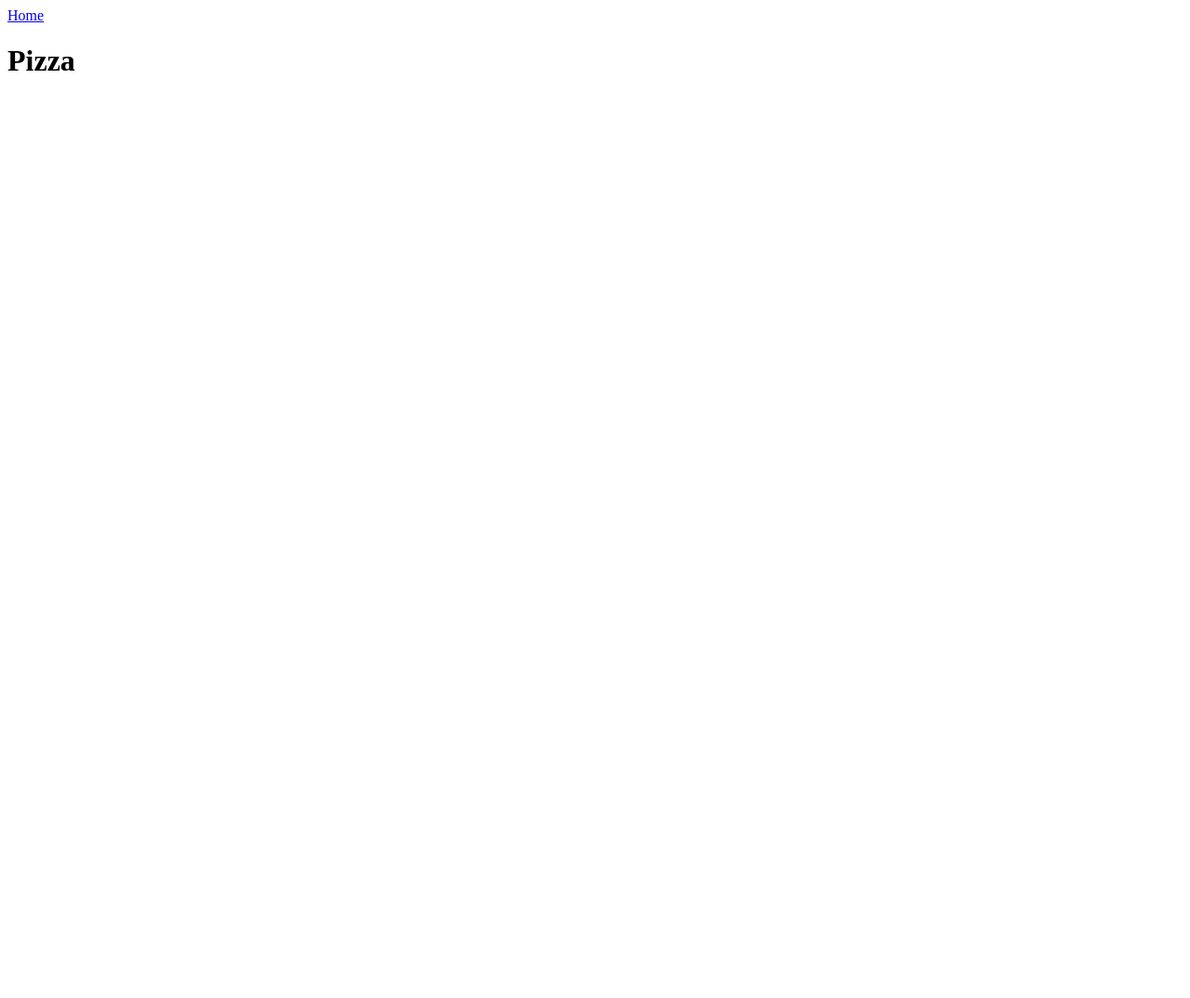
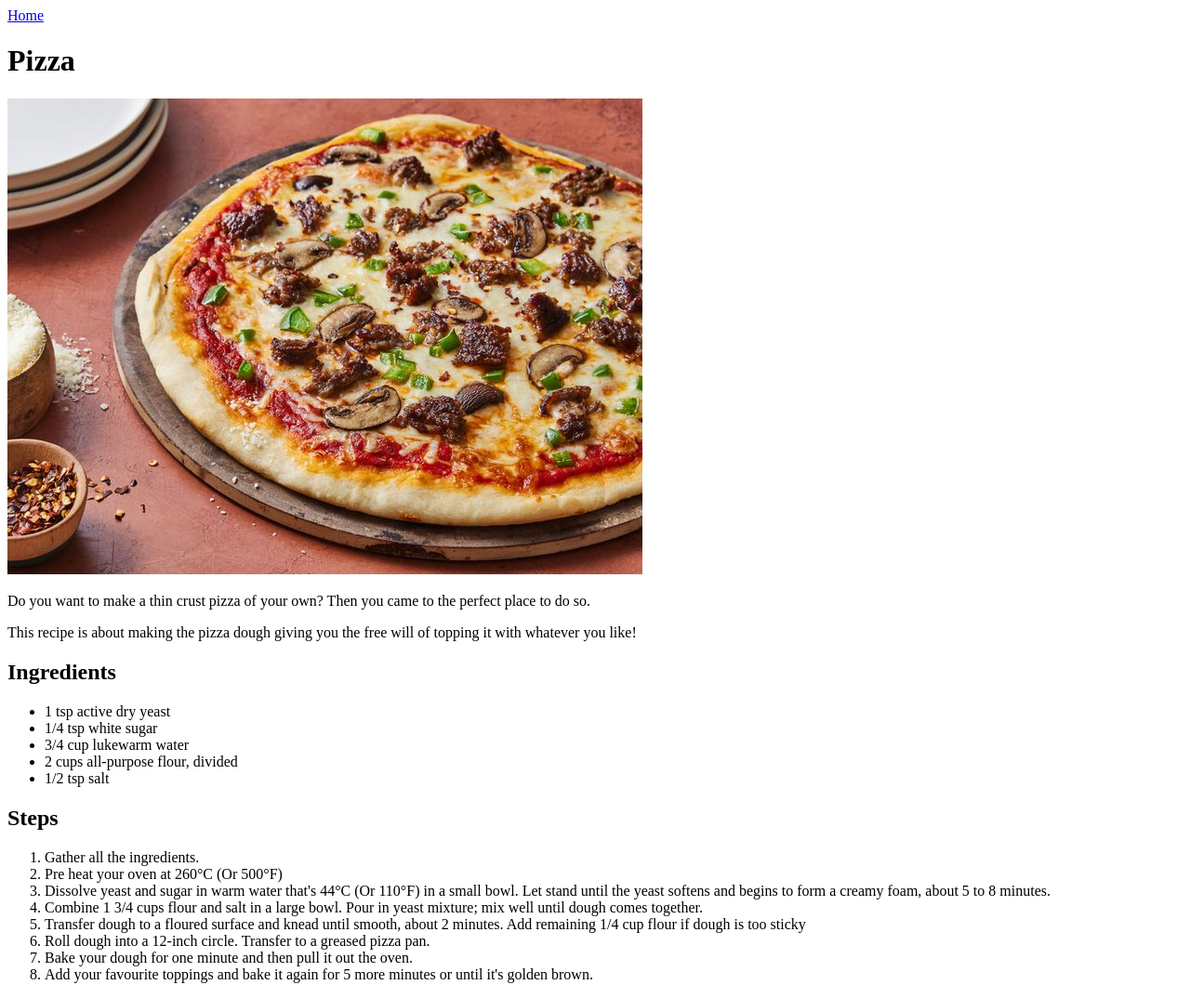
Before and after one commit to kuurayamii/odin-recipes, a plain HTML site: page recipes/pizza.html in a window 1280 px wide. Shown: the whole page at 93% size. Before the commit the page ends 800 px from the top, so only its background shows below. Drawn offline with Linux system fonts and the light colour scheme.

Commit message:
feat(recipes/pizza): Add recipe contents

```diff
--- a/recipes/pizza.html
+++ b/recipes/pizza.html
@@ -8,5 +8,42 @@
 <body>
     <a href="../index.html">Home</a>
     <h1>Pizza</h1>
+    <img src="../images/thin-crust-pizza.jpg" alt="A wooden plate holding a thin crust pizza topped with meat, diced green pepper, sliced mushrooms, cheese and tomato sauce.">
+    <p>Do you want to make a thin crust pizza of your own? Then you came to the perfect place to do so.</p>
+    <p>This recipe is about making the pizza dough giving you the free will of topping it with whatever you like!</p>
+    <h2>Ingredients</h2>
+    <ul>
+        <li>1 tsp active dry yeast</li>
+        <li>1/4 tsp white sugar</li>
+        <li>3/4 cup lukewarm water</li>
+        <li>2 cups all-purpose flour, divided</li>
+        <li>1/2 tsp salt</li>
+    </ul>
+    <h2>Steps</h2>
+    <ol>
+        <li>Gather all the ingredients.</li>
+        <li>Pre heat your oven at 260°C (Or 500°F)</li>
+        <li>
+            Dissolve yeast and sugar in warm water that's 44°C (Or 110°F) in a small bowl.
+            Let stand until the yeast softens and begins to form a creamy foam, about 5 to 8 minutes.
+        </li>
+        <li>
+            Combine 1 3/4 cups flour and salt in a large bowl. Pour in yeast mixture;
+            mix well until dough comes together.
+        </li>
+        <li>
+            Transfer dough to a floured surface and knead until smooth, about 2 minutes.
+            Add remaining 1/4 cup flour if dough is too sticky
+        </li>
+        <li>
+            Roll dough into a 12-inch circle. Transfer to a greased pizza pan.
+        </li>
+        <li>
+            Bake your dough for one minute and then pull it out the oven.
+        </li>
+        <li>
+            Add your favourite toppings and bake it again for 5 more minutes or until it's golden brown.
+        </li>
+    </ol>
 </body>
 </html>
```
